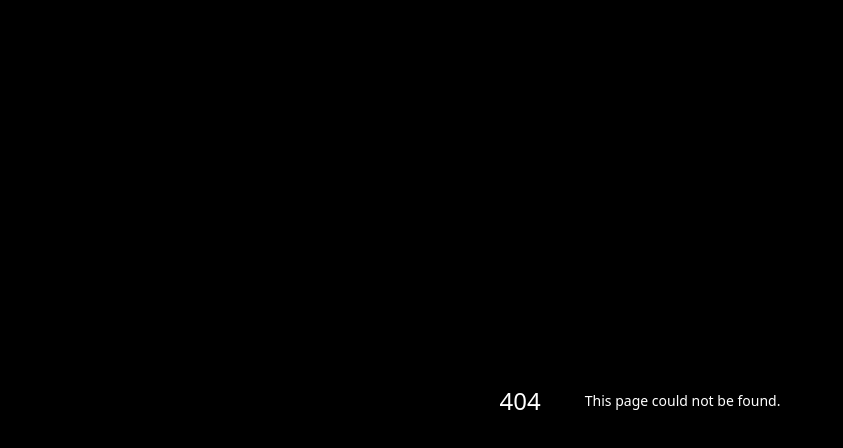
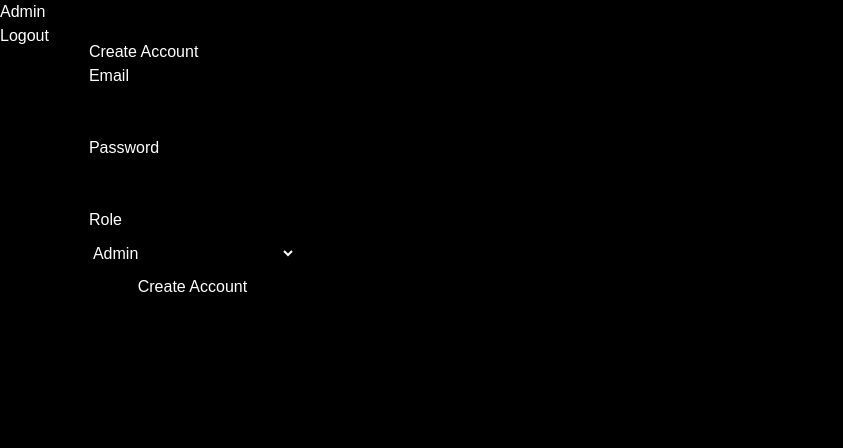
Before and after one commit to bmehak/ssr-ecommerce-admin-dashboard, a Next.js app: page /dashboard/admins/new in a window 1280 px wide. Before the commit this address had no page. Shown: the top 448 px of the page, without its empty margins (0-843 px from the left). Built offline with nearby package versions, Linux system fonts and the light colour scheme; no server answers.

Commit message:
Add secure admin onboarding UI and route protection

```diff
--- /dev/null
+++ b/app/api/admins/new/route.ts
@@ -0,0 +1,39 @@
+import { NextResponse } from "next/server";
+import bcrypt from "bcryptjs";
+import { connectDB } from "@/lib/db";
+import { User } from "@/models/User";
+import { auth } from "@/auth";
+
+export async function POST(req: Request) {
+  const session = await auth();
+
+  if (!session?.user || session.user.role !== "admin") {
+    return NextResponse.json({ message: "Unauthorized" }, { status: 403 });
+  }
+
+  const { email, password, role } = await req.json();
+
+  if (!email || !password) {
+    return NextResponse.json({ message: "Missing fields" }, { status: 400 });
+  }
+
+  await connectDB();
+
+  const exists = await User.findOne({ email });
+  if (exists) {
+    return NextResponse.json({ message: "User already exists" }, { status: 400 });
+  }
+
+  const hashed = await bcrypt.hash(password, 10);
+
+  const user = await User.create({
+    email,
+    password: hashed,
+    role: role || "admin",
+  });
+
+return NextResponse.json(
+  { message: user.role === "admin" ? "Admin created" : "User created" },
+  { status: 201 }
+);
+}
--- /dev/null
+++ b/app/dashboard/admins/new/page.tsx
@@ -0,0 +1,75 @@
+"use client";
+
+import { useState } from "react";
+import { useRouter } from "next/navigation";
+import toast from "react-hot-toast";
+
+export default function CreateAdminPage() {
+  const router = useRouter();
+
+  const [form, setForm] = useState({
+    email: "",
+    password: "",
+    role: "admin",
+  });
+
+  const [loading, setLoading] = useState(false);
+
+  async function handleSubmit(e: React.FormEvent) {
+    e.preventDefault();
+    setLoading(true);
+
+    const res = await fetch("/api/admins/new", {
+      method: "POST",
+      headers: { "Content-Type": "application/json" },
+      body: JSON.stringify(form),
+    });
+
+    const data = await res.json();
+    if (res.ok) {
+      toast.success(data.message);
+      router.push("/dashboard/products");
+    } else {
+      toast.error(data.message || "Error");
+    }
+
+    setLoading(false);
+  }
+
+  return (
+    <main style={{ padding: 40, maxWidth: 600 }}>
+      <h1>Create Account</h1>
+
+      <form onSubmit={handleSubmit} style={{ display: "flex", flexDirection: "column", gap: 12 }}>
+
+        <label>Email</label>
+        <input
+          value={form.email}
+          onChange={(e) => setForm({ ...form, email: e.target.value })}
+          required
+        />
+
+        <label>Password</label>
+        <input
+          type="password"
+          value={form.password}
+          onChange={(e) => setForm({ ...form, password: e.target.value })}
+          required
+        />
+
+        <label>Role</label>
+        <select
+          value={form.role}
+          onChange={(e) => setForm({ ...form, role: e.target.value })}
+        >
+          <option value="admin">Admin</option>
+          <option value="user">User</option>
+        </select>
+
+        <button disabled={loading} type="submit">
+          {loading ? "Creating..." : "Create Account"}
+        </button>
+      </form>
+    </main>
+  );
+}
--- a/app/dashboard/layout.tsx
+++ b/app/dashboard/layout.tsx
@@ -14,8 +14,17 @@ export default async function DashboardLayout({ children }: { children: React.Re
         <ul>
           {role === "admin" && (
             <>
-              <li><Link href="/dashboard/products">Products</Link></li>
-              <li><Link href="/dashboard/products/new">Add Product</Link></li>
+              <li>
+                <Link href="/dashboard/products">Products</Link>
+              </li>
+
+              <li>
+                <Link href="/dashboard/products/new">Add Product</Link>
+              </li>
+
+              <li>
+                <Link href="/dashboard/admins/new">Create New Account</Link>
+              </li>
             </>
           )}
         </ul>
--- a/auth.config.ts
+++ b/auth.config.ts
@@ -23,12 +23,12 @@ export const authConfig = {
       const path = request.nextUrl.pathname;
 
       const isDashboard = path.startsWith("/dashboard");
+      const isAdminRoute = path.startsWith("/dashboard/admins");
 
-      if (!isDashboard) return true;
+      if (isDashboard && !user) return false;
+      if (isAdminRoute && user?.role !== "admin") return false;
 
-      if (!user) return false;
-
-      return user.role === "admin";
+      return true;
     },
   },
 
```
